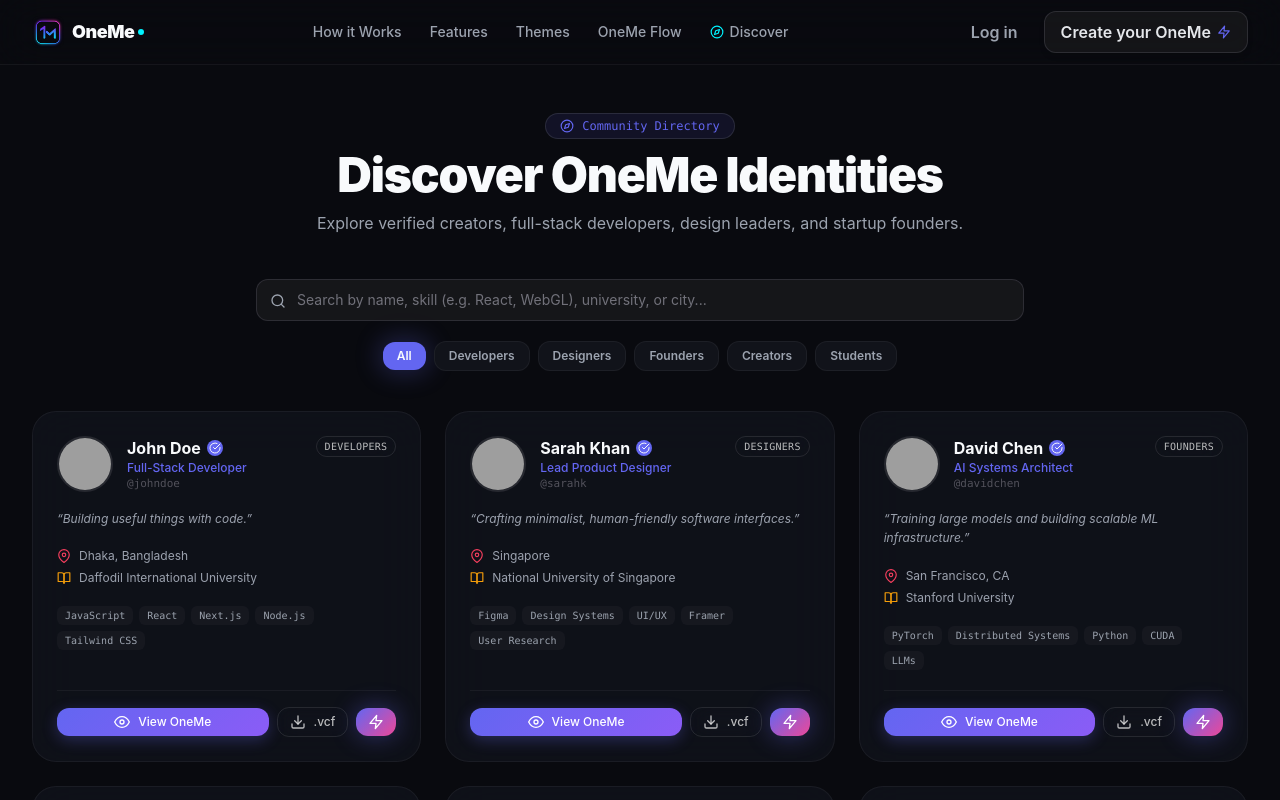
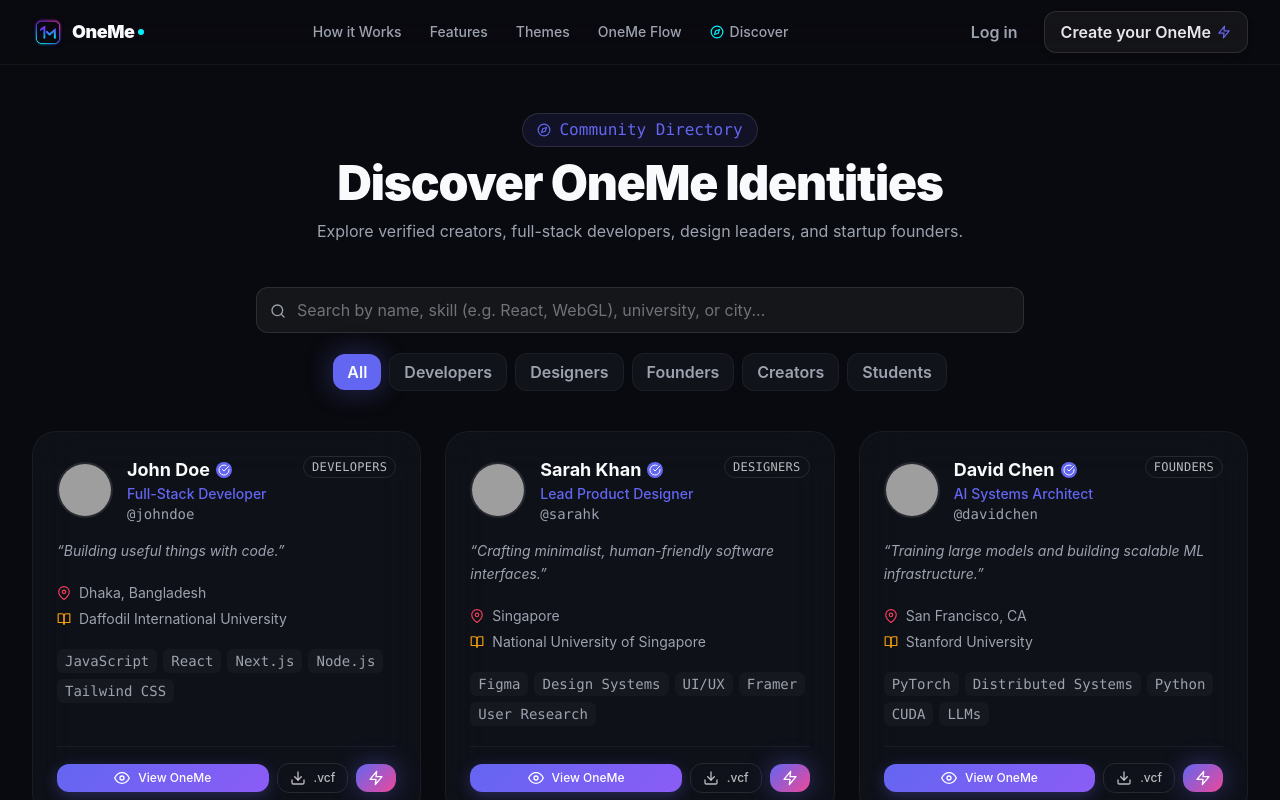
Before and after one commit to ritesh-sarkar/OneMe, a Next.js app: page /discover in a window 1280 px wide. Shown: the top 800 px of the page. Built offline with nearby package versions, Linux system fonts and the light colour scheme; grey boxes are pictures that could not be loaded.

Commit message:
Made some UI twick at Discover section

```diff
--- a/components/Discover.jsx
+++ b/components/Discover.jsx
@@ -56,7 +56,7 @@
     const matchesCategory =
       selectedCategory === "All" || item.category === selectedCategory;
 
-    const q = searchQuery.toLowerCase();
+    const q = searchQuery.trim().toLowerCase();
 
     const matchesSearch =
       item.name.toLowerCase().includes(q) ||
@@ -95,12 +95,13 @@
           w-full
           mx-auto
           px-4
-          sm:px-6
+          md:px-6
           lg:px-8
           py-12
           space-y-10
         "
       >
+
         {/* Header */}
         <div
           className="
@@ -122,7 +123,8 @@
               border
               border-light
               text-accent
-              text-xs
+              text-sm
+              md:text-base
               font-mono
             "
           >
@@ -140,7 +142,7 @@
           <h1
             className="
               text-3xl
-              sm:text-5xl
+              md:text-5xl
               font-black
               text-primary
               tracking-tight
@@ -152,7 +154,7 @@
           <p
             className="
               text-sm
-              sm:text-base
+              md:text-base
               text-secondary
             "
           >
@@ -160,6 +162,7 @@
             and startup founders.
           </p>
         </div>
+
 
         {/* Search & Filters */}
         <div
@@ -175,7 +178,7 @@
             onChange={(e) => setSearchQuery(e.target.value)}
             icon={FiSearch}
             className="
-              text-sm
+              text-base
               py-3
             "
           />
@@ -199,9 +202,13 @@
                   px-3.5
                   py-1.5
                   rounded-xl
-                  text-xs
+                  text-sm
+                  md:text-base
                   font-semibold
                   transition-all
+                  duration-300
+                  ease-in-out
+                  cursor-pointer
                   ${
                     selectedCategory === cat
                       ? "bg-accent text-primary shadow-md glow-indigo"
@@ -233,6 +240,7 @@
             <h3
               className="
                 text-base
+                md:text-lg
                 font-bold
                 text-primary
               "
@@ -242,7 +250,8 @@
 
             <p
               className="
-                text-xs
+                text-sm
+                md:text-base
                 text-secondary
               "
             >
@@ -336,6 +345,7 @@
                           <h3
                             className="
                               text-base
+                              md:text-lg
                               font-bold
                               text-primary
                             "
@@ -350,7 +360,7 @@
                                 rounded-full
                                 bg-accent
                                 text-primary
-                                text-[10px]
+                                text-xs
                               "
                             >
                               <FiCheckCircle
@@ -366,6 +376,7 @@
                         <p
                           className="
                             text-xs
+                            md:text-sm
                             text-accent
                             font-medium
                           "
@@ -375,8 +386,9 @@
 
                         <p
                           className="
-                            text-[11px]
-                            text-muted
+                            text-xs
+                            md:text-sm
+                            text-secondary
                             font-mono
                           "
                         >
@@ -389,7 +401,7 @@
                       variant="outline"
                       size="sm"
                       className="
-                        text-[10px]
+                        text-xs
                         uppercase
                         font-mono
                       "
@@ -402,6 +414,7 @@
                   <p
                     className="
                       text-xs
+                      md:text-sm
                       text-secondary
                       leading-relaxed
                       italic
@@ -415,6 +428,7 @@
                     className="
                       space-y-1.5
                       text-xs
+                      md:text-sm
                       text-secondary
                       pt-1
                     "
@@ -480,7 +494,8 @@
                             rounded-md
                             bg-glass-soft
                             text-secondary
-                            text-[10px]
+                            text-xs
+                            md:text-sm
                             font-mono
                           "
                       >
```
